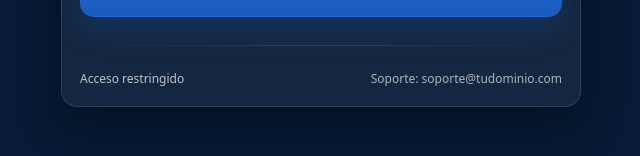
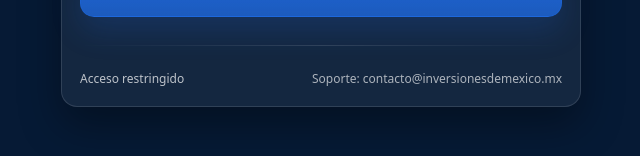
Before and after one commit to rafaelapodaca/inversiones-de-mexico, a Next.js app: page /login in a window 1280 px wide. Shown: the part 494-650 px from the top of the page, without its empty margins (319-959 px from the left). Built offline with nearby package versions, Linux system fonts and the light colour scheme.

Commit message:
Update soporte email en login

```diff
--- a/app/login/LoginClient.tsx
+++ b/app/login/LoginClient.tsx
@@ -8,7 +8,7 @@ export default function LoginClient() {
   const sp = useSearchParams();
   const router = useRouter();
 
-  // Si vienen de /admin, el middleware manda ?redirect=/admin
+  // Si vienen de /admin, el proxy manda ?redirect=/admin
   const redirectParam = useMemo(() => sp.get("redirect") || "/inicio", [sp]);
 
   const [email, setEmail] = useState("");
@@ -177,7 +177,7 @@ export default function LoginClient() {
 
         <div style={help}>
           <span>Acceso restringido</span>
-          <span style={{ opacity: 0.9 }}>Soporte: soporte@tudominio.com</span>
+          <span style={{ opacity: 0.9 }}>Soporte: contacto@inversionesdemexico.mx</span>
         </div>
       </form>
     </>
```
